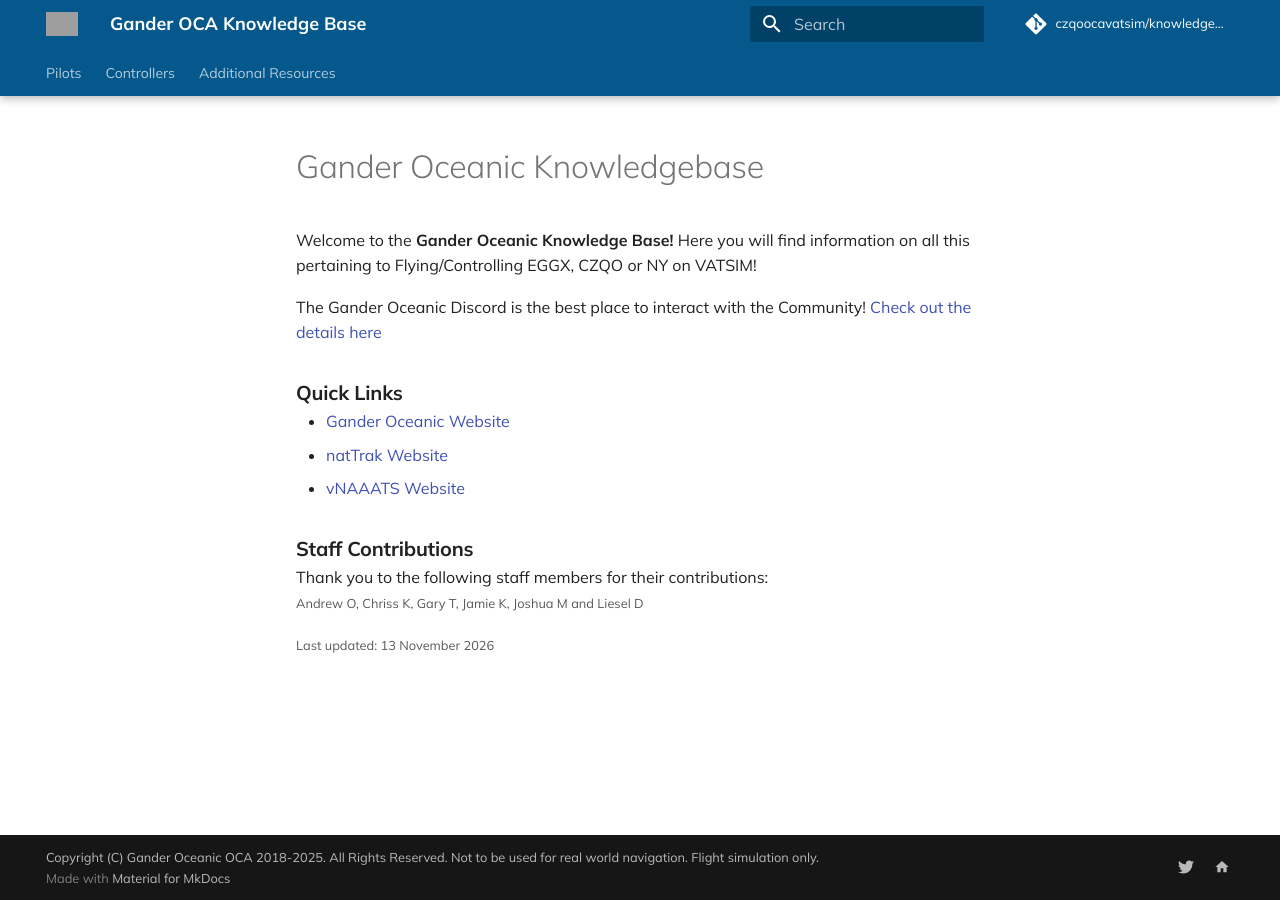
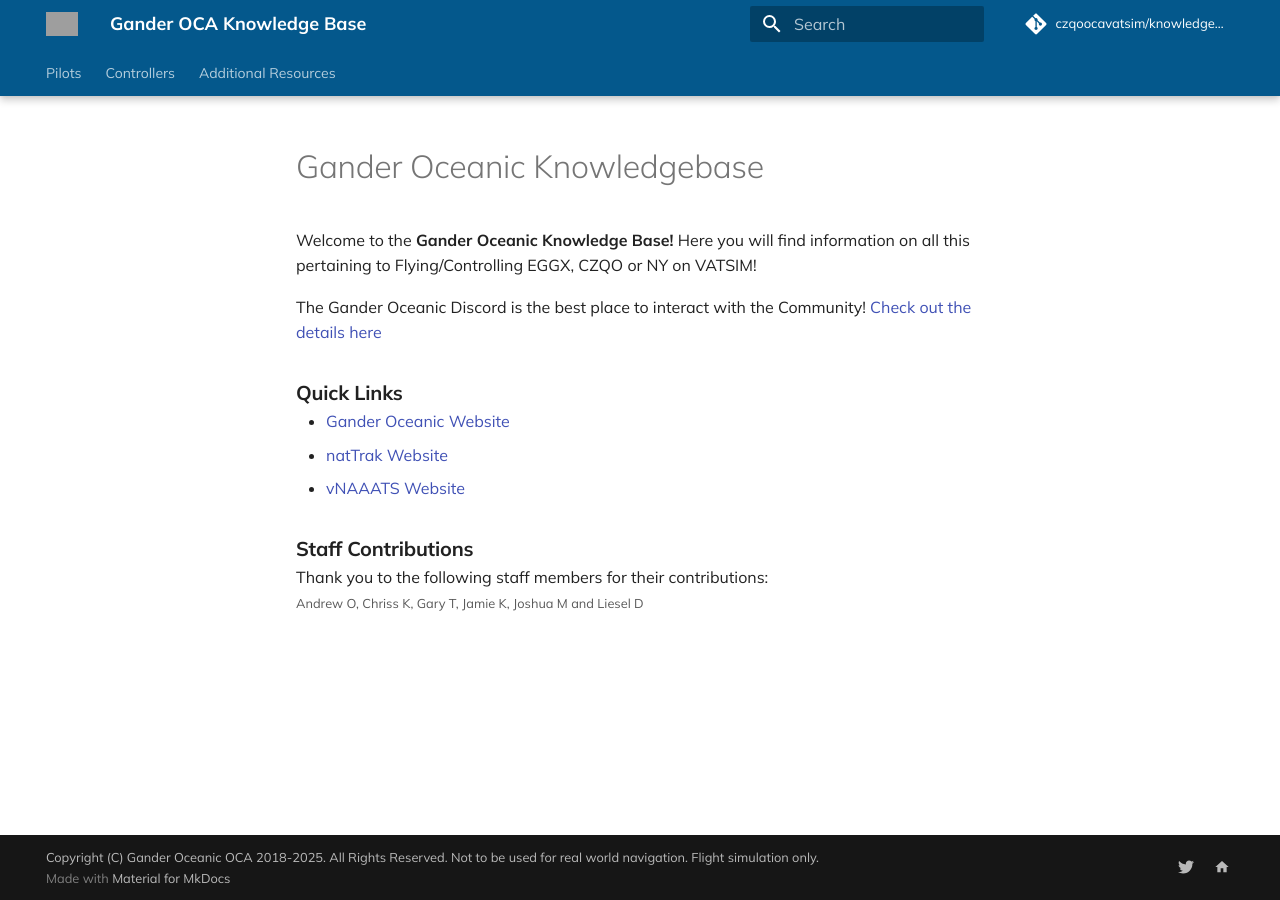
Before and after one commit to czqoocavatsim/knowledgebase, an MkDocs documentation site: the page built from docs/index.md, in a window 1280 px wide. Built offline with MkDocs 1.6.1 and Material for MkDocs 9.7.7, drawn with Linux system fonts in a browser that asks for light colours; comment, search, counter and statistics services are not loaded; the version menu is left out; grey boxes are pictures that could not be loaded.

Commit message:
Home: drop manual last-updated line (the page footer date updates from git)
Co-Authored-By: Claude Sonnet 5.5 <noreply@anthropic.com>
Claude-Session: https://claude.ai/code/session_01NZAuo6efqTEfoszDjTawNz

```diff
--- a/docs/index.md
+++ b/docs/index.md
@@ -17,5 +17,3 @@ Thank you to the following staff members for their contributions:<br>
 <small>
 Andrew O, Chriss K, Gary T, Jamie K, Joshua M and Liesel D
 </small>
-
-<small>Last updated: 13 November 2026</small>
```
